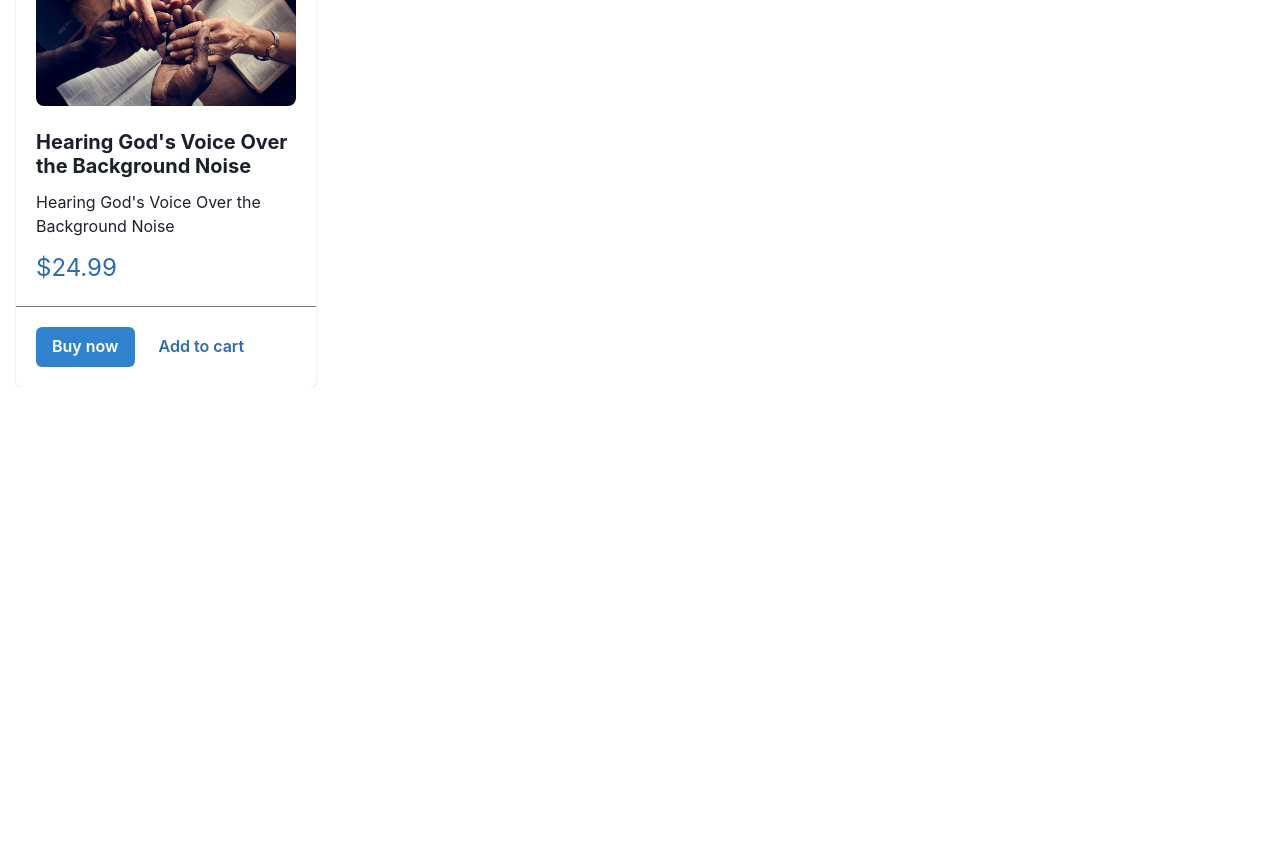
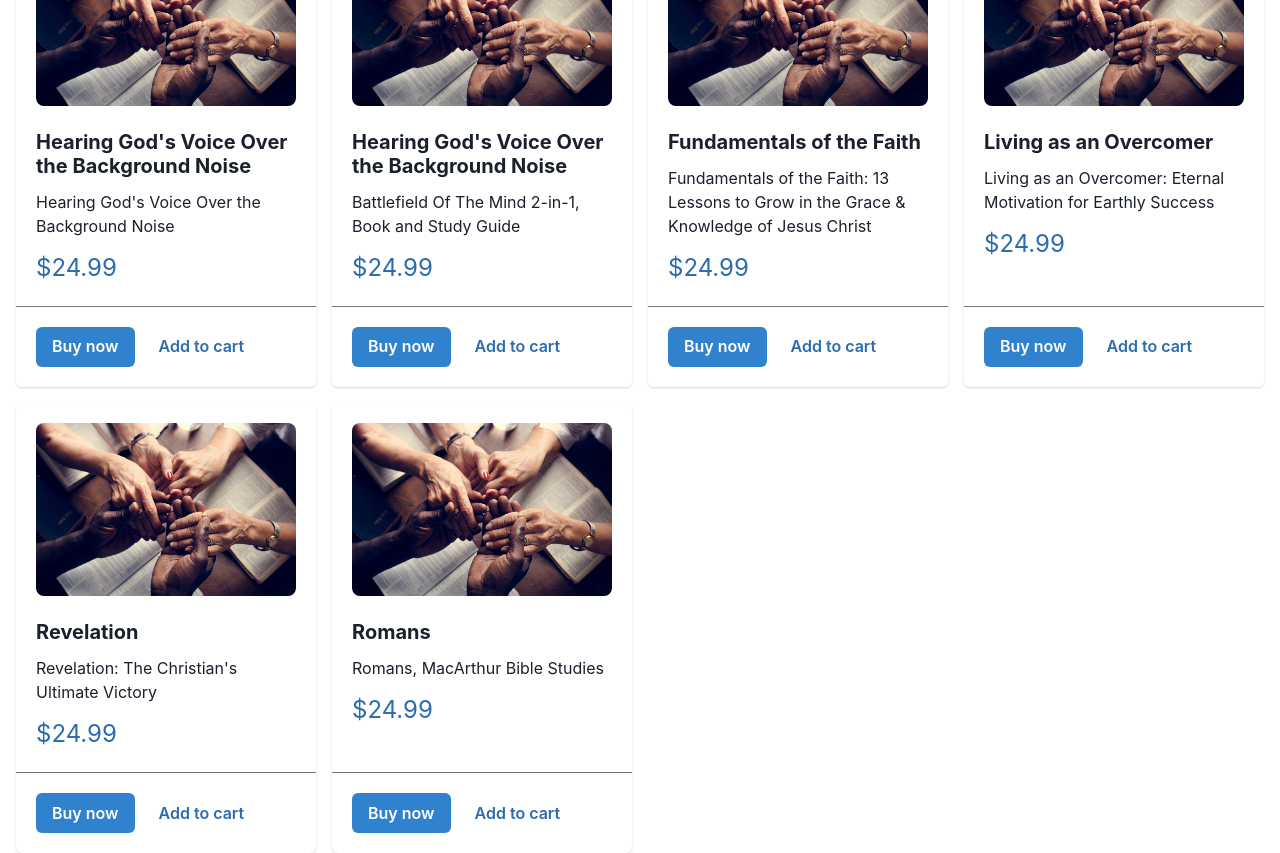
Before and after one commit to 3zbyjd/rlomuniv, a React (Vite) app: page / in a window 1280 px wide. Shown: the part 1820-2673 px from the top of the page. Before the commit the page ends 2207 px from the top, so only its background shows below. Built offline with nearby package versions, Linux system fonts and the light colour scheme.

Commit message:
Adding dummy data.

```diff
--- a/src/App.tsx
+++ b/src/App.tsx
@@ -107,6 +107,46 @@ function App() {
       courseDescription: "Hearing God's Voice Over the Background Noise",
       formattedCoursePrice: "$24.99"
     },
+    {
+      id: 14,
+      imageName: "Prayer Logo 6",
+      imageSrc: "/assets/img/course_logos/prayer_1065977915.jpg",
+      courseHeading: "Hearing God's Voice Over the Background Noise",
+      courseDescription: "Battlefield Of The Mind 2-in-1, Book and Study Guide",
+      formattedCoursePrice: "$24.99"
+    },
+    {
+      id: 15,
+      imageName: "Prayer Logo 7",
+      imageSrc: "/assets/img/course_logos/prayer_1065977915.jpg",
+      courseHeading: "Fundamentals of the Faith",
+      courseDescription: "Fundamentals of the Faith: 13 Lessons to Grow in the Grace & Knowledge of Jesus Christ",
+      formattedCoursePrice: "$24.99"
+    },
+    {
+      id: 16,
+      imageName: "Prayer Logo 8",
+      imageSrc: "/assets/img/course_logos/prayer_1065977915.jpg",
+      courseHeading: "Living as an Overcomer",
+      courseDescription: "Living as an Overcomer: Eternal Motivation for Earthly Success",
+      formattedCoursePrice: "$24.99"
+    },
+    {
+      id: 17,
+      imageName: "Prayer Logo 9",
+      imageSrc: "/assets/img/course_logos/prayer_1065977915.jpg",
+      courseHeading: "Revelation",
+      courseDescription: "Revelation: The Christian's Ultimate Victory",
+      formattedCoursePrice: "$24.99"
+    },
+    {
+      id: 17,
+      imageName: "Prayer Logo 10",
+      imageSrc: "/assets/img/course_logos/prayer_1065977915.jpg",
+      courseHeading: "Romans",
+      courseDescription: "Romans, MacArthur Bible Studies",
+      formattedCoursePrice: "$24.99"
+    },
   ]
 
   return (
```
